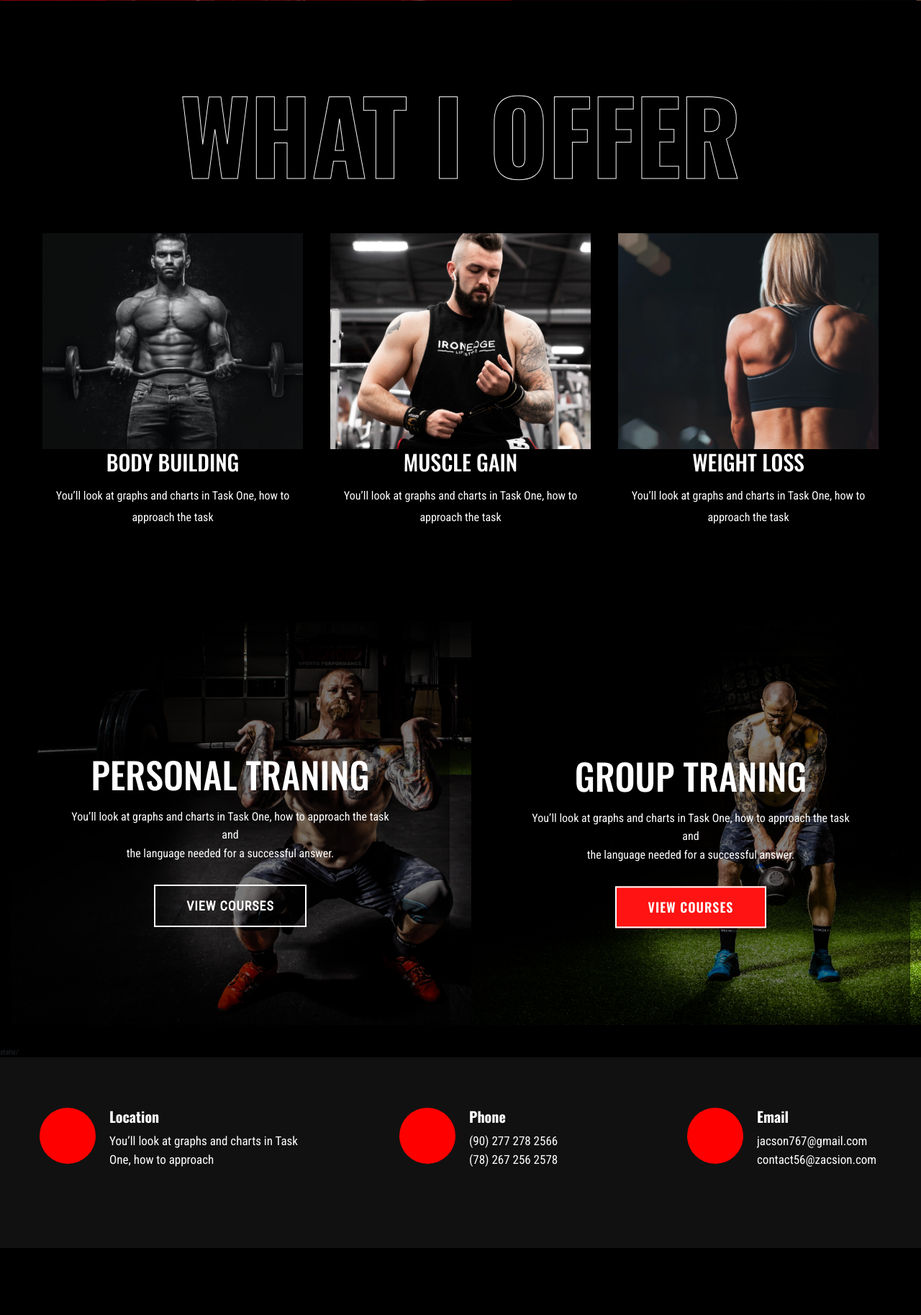
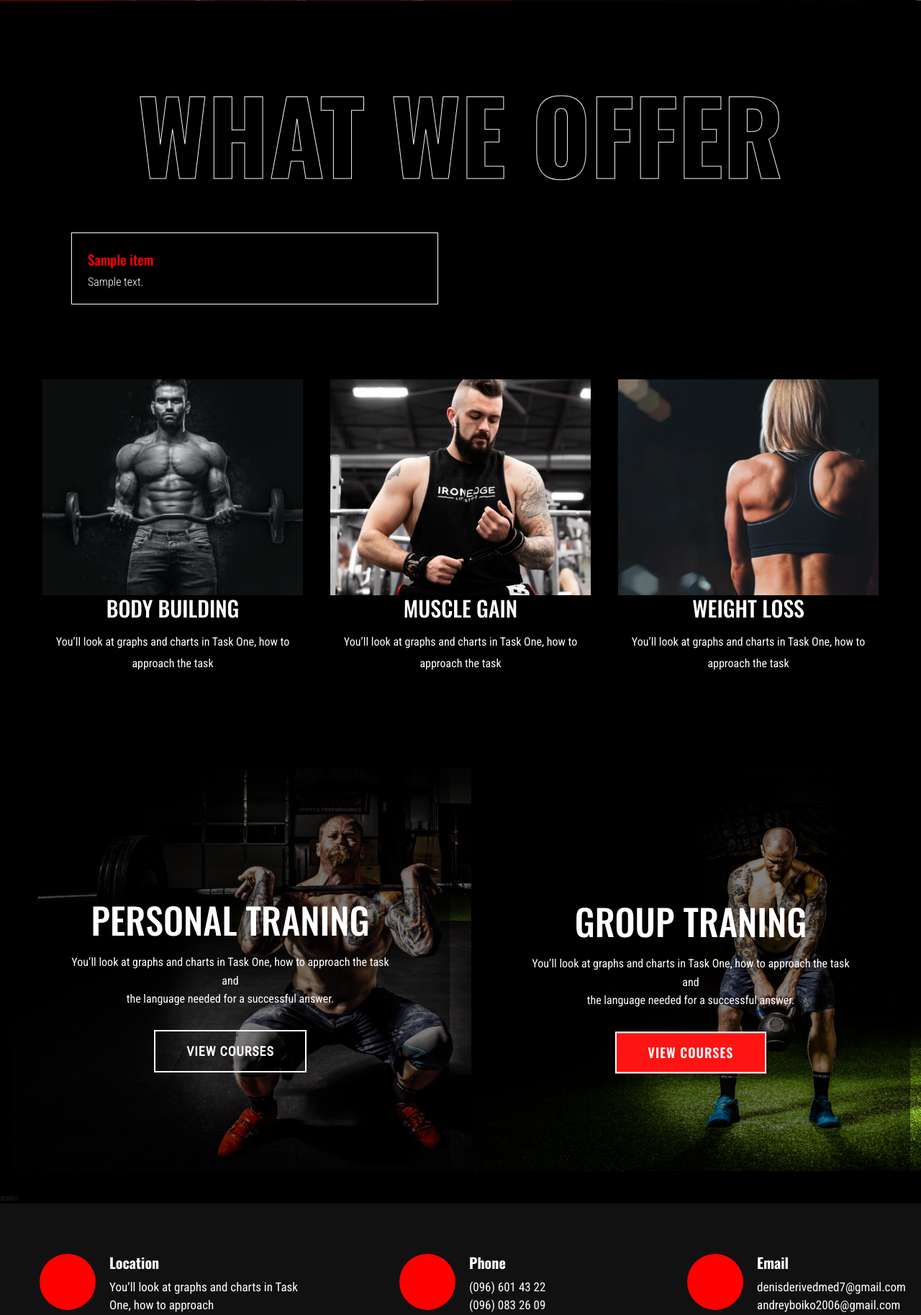
Before and after one commit to Andryxa1/Homework, a Flask app: template project-gymsite/templates/courses.html in a window 1280 px wide; the page is wider, and only the part inside the window is pictured. Shown: the part 449-2276 px from the top of that part at 72% size. Run offline with Flask 2, Linux system fonts and the light colour scheme; the template is opened without the code that fills it: most values are stand-ins (such as "Sample title", 1, 10 or a date in 2020); some libraries are stand-ins or nearby versions.

Commit message:
added styles

```diff
--- a/project-gymsite/app.py
+++ b/project-gymsite/app.py
@@ -5,40 +5,33 @@ from flask import Flask, render_template, request, url_for, flash, redirect
 app = Flask(__name__)
 app.config['SECRET_KEY'] = 'secret_Dima'
 
-# def get_db_connection():
-#     conn = sqlite3.connect('database.db')
-#     conn.row_factory = sqlite3.Row
-#     return conn
+def get_db_connection():
+    conn = sqlite3.connect('C:\\Users\\Andrew\\Desktop\\courses')
+    conn.row_factory = sqlite3.Row
+    return conn
 
 
 @app.route('/about')
 def index():
  ##   conn = get_db_connection()
-  ##  result = conn.execute('SELECT * FROM posts').fetchall()
+  ##  result = conn.execute('SELECT * FROM Courses').fetchall()
   ##  conn.close()
     return render_template('about.html')
 
 @app.route('/')
 def home():
- ##   conn = get_db_connection()
-  ##  result = conn.execute('SELECT * FROM posts').fetchall()
-  ##  conn.close()
-    return render_template('about.html')
+   return render_template('about.html')
 
 
 @app.route('/courses')
 def courses():
- ##   conn = get_db_connection()
-  ##  result = conn.execute('SELECT * FROM posts').fetchall()
-  ##  conn.close()
-    return render_template('courses.html')
+   conn = get_db_connection()
+   result = conn.execute('SELECT * FROM Courses').fetchall()
+   conn.close()
+   return render_template('courses.html', courses = result)
 
-# def homepage():
-#   return redirect(url_for('about'))
 
-# @app.route('/home')
-# def homepage():
-#   return render_template('about.html')
+
 @app.route('/gallery')
 def gallery():
  ##   conn = get_db_connection()
--- /dev/null
+++ b/project-gymsite/templates/courses.css
@@ -0,0 +1,5 @@
+.train_header {
+    text-decoration: none;
+    color: #FF0000;
+    font-size: 19px;
+}
--- a/project-gymsite/templates/courses.html
+++ b/project-gymsite/templates/courses.html
@@ -23,6 +23,7 @@
     <link rel="stylesheet" href="static/assets/css/slick.css">
     <link rel="stylesheet" href="static/assets/css/nice-select.css">
     <link rel="stylesheet" href="static/assets/css/style.css">
+    <link rel="stylesheet" href="./courses.css">
 </head>
 <body class="black-bg">
     <!-- ? Preloader Start -->
@@ -98,12 +99,28 @@
     <!--? Team -->
     <section class="team-area fix section-padding30">
         <div class="container">
-            <div class="row">
+            <div class="row align-items-center">
                 <div class="col-xl-12">
                     <div class="section-tittle text-center mb-55">
-                        <h2>What I Offer</h2>
+                        <h2>What we Offer</h2>
                     </div>
                 </div>
+                <ul id="navigation" style="display:flex; flex-wrap:wrap; margin: auto; margin-bottom:90px; width: 90%; align-items: center; justify-content: space-between;">
+                    {% for item in courses %}
+                        <li style="margin-bottom:15px; outline: 1px solid white; padding: 22px; width: 47%">
+                            <a href="{{ item.ID }}" class="train_header"
+                            style="
+                                text-decoration: none;
+                                color: #FF0000;
+                                font-size: 19px;
+                                font-weight: 500;
+                                font-family: 'Oswald', sans-serif;
+                            ">{{ item.Name }}</a>
+                            <p class="train_description" style="color: white; font-size: 16px; margin-bottom:0; margin-top: 9px;font-family: 'Roboto Condensed', sans-serif; line-height:1; font-weight:200">{{ item.Description }} </p>
+
+                        </li>
+                    {% endfor %}
+                    </ul>
             </div>
             <div class="row">
                 <div class="col-lg-4 col-md-6">
@@ -204,8 +221,8 @@
                         </div>
                         <div class="features-caption">
                             <h3>Phone</h3>
-                            <p>(90) 277 278 2566</p>
-                            <p>  (78) 267 256 2578</p>
+                            <p>(096) 601 43 22</p>
+                            <p>  (096) 083 26 09</p>
                         </div>
                     </div>
                 </div>
@@ -216,8 +233,8 @@
                         </div>
                         <div class="features-caption">
                             <h3>Email</h3>
-                            <p>jacson767@gmail.com</p>
-                            <p>contact56@zacsion.com</p>
+                            <p>denisderivedmed7@gmail.com</p>
+                            <p>andreyboiko2006@gmail.com</p>
                         </div>
                     </div>
                 </div>
```
Also changed, not shown: project-gymsite/templates/about.html (+7 -4 lines), project-gymsite/templates/gallery.html (+4 -4 lines), project-gymsite/templates/pricing.html (+5 -8 lines), project-gymsite/database.db (added).
